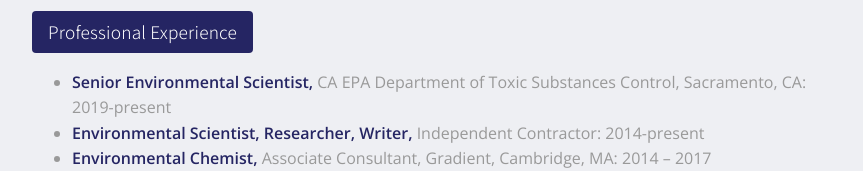
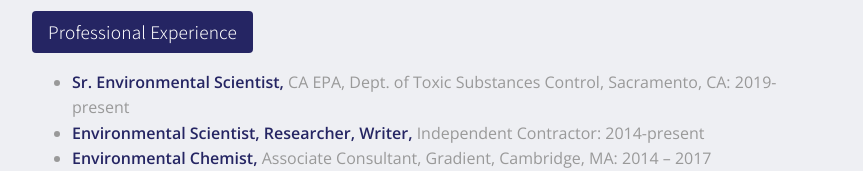
Before and after one commit to chels89/abigailnoble.github.io, a plain HTML site: page index.html in a window 1280 px wide. Shown: the part 442-613 px from the top of the page, without its empty margins (208-1071 px from the left). Drawn offline with nearby package versions, Linux system fonts and the light colour scheme.

Commit message:
Updated professional experience

```diff
--- a/index.html
+++ b/index.html
@@ -31,7 +31,7 @@
 
       <h2><span class="title">Professional Experience</span></h2>
         <ul>
-          <li><strong>Senior Environmental Scientist, </strong> CA EPA Department of Toxic Substances Control, Sacramento, CA: 2019-present</li>
+          <li><strong>Sr. Environmental Scientist, </strong> CA EPA, Dept. of Toxic Substances Control, Sacramento, CA: 2019-present</li>
           <li><strong>Environmental Scientist, Researcher, Writer,</strong> Independent Contractor: 2014-present</li>
           <li><strong>Environmental Chemist,</strong> Associate Consultant, Gradient, Cambridge, MA: 2014 – 2017</li>
           <li><strong>Postdoctoral Associate,</strong> M.I.T., Cambridge, MA: 2012 – 2014</li>
```
